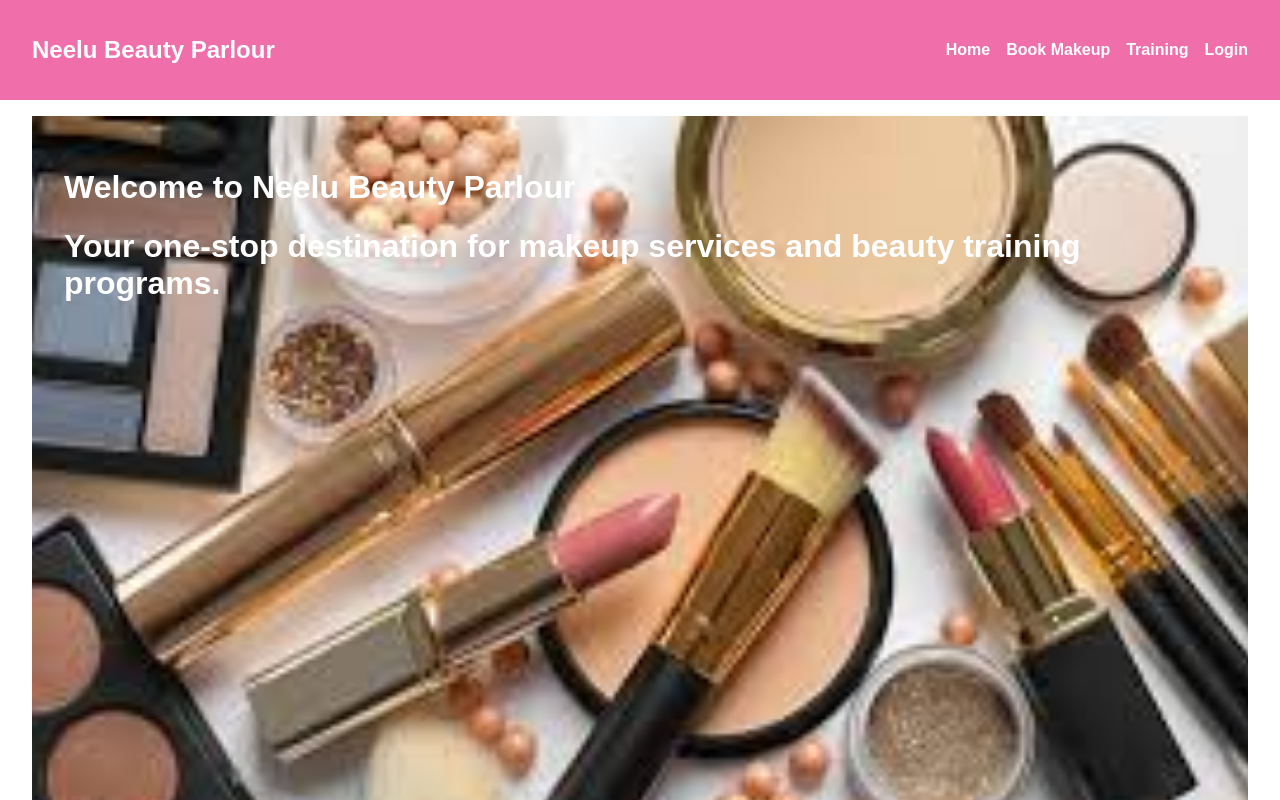
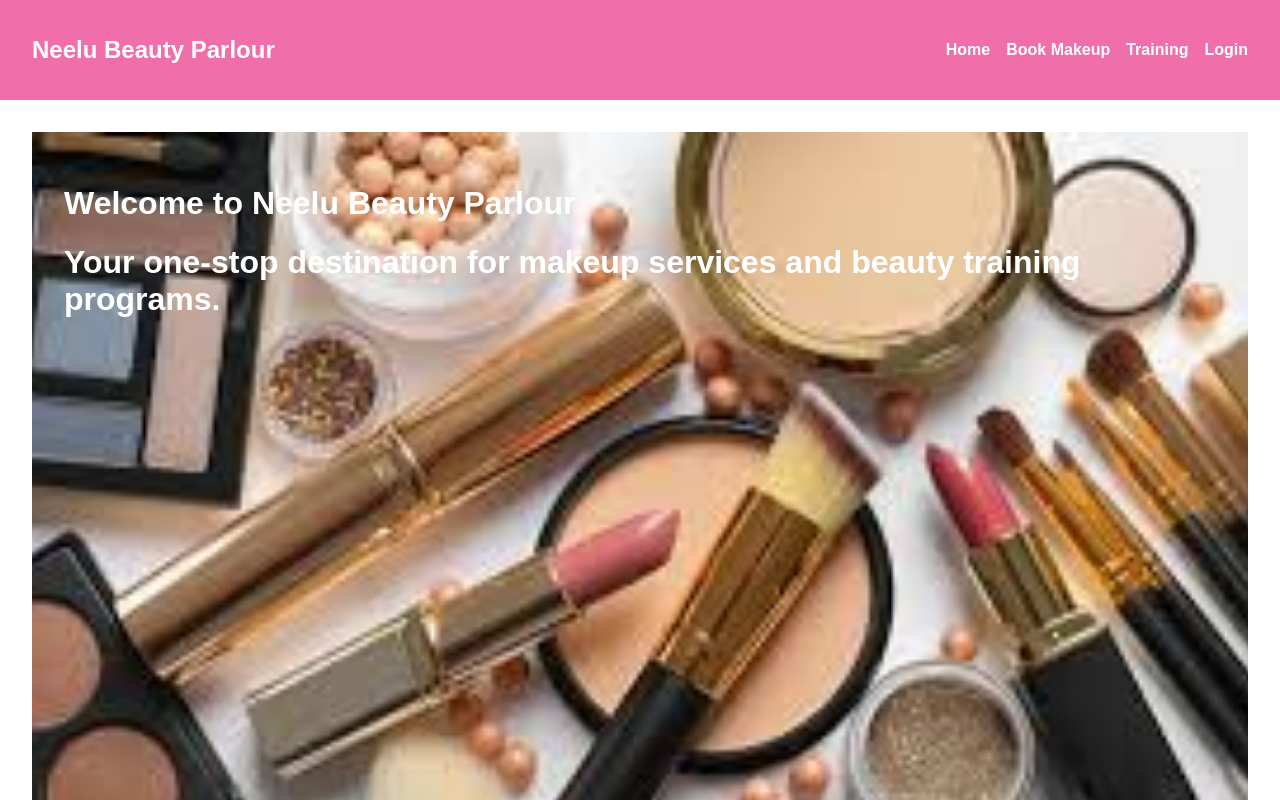
Before and after one commit to B-jana/bweb, a React (Create React App) app: page / in a window 1280 px wide. Shown: the top 800 px of the page. Built offline with nearby package versions, Linux system fonts and the light colour scheme.

Commit message:
Update App.css

```diff
--- a/src/App.css
+++ b/src/App.css
@@ -52,9 +52,9 @@ body {
 
 /* Main content */
 .main-content {
-  flex: 1 0 auto;
-  padding: 1rem 2rem; /* reduced padding */
-  margin: 0;
+
+  padding: 2rem; /* reduced padding */
+
 }
 
 /* Footer */
```
